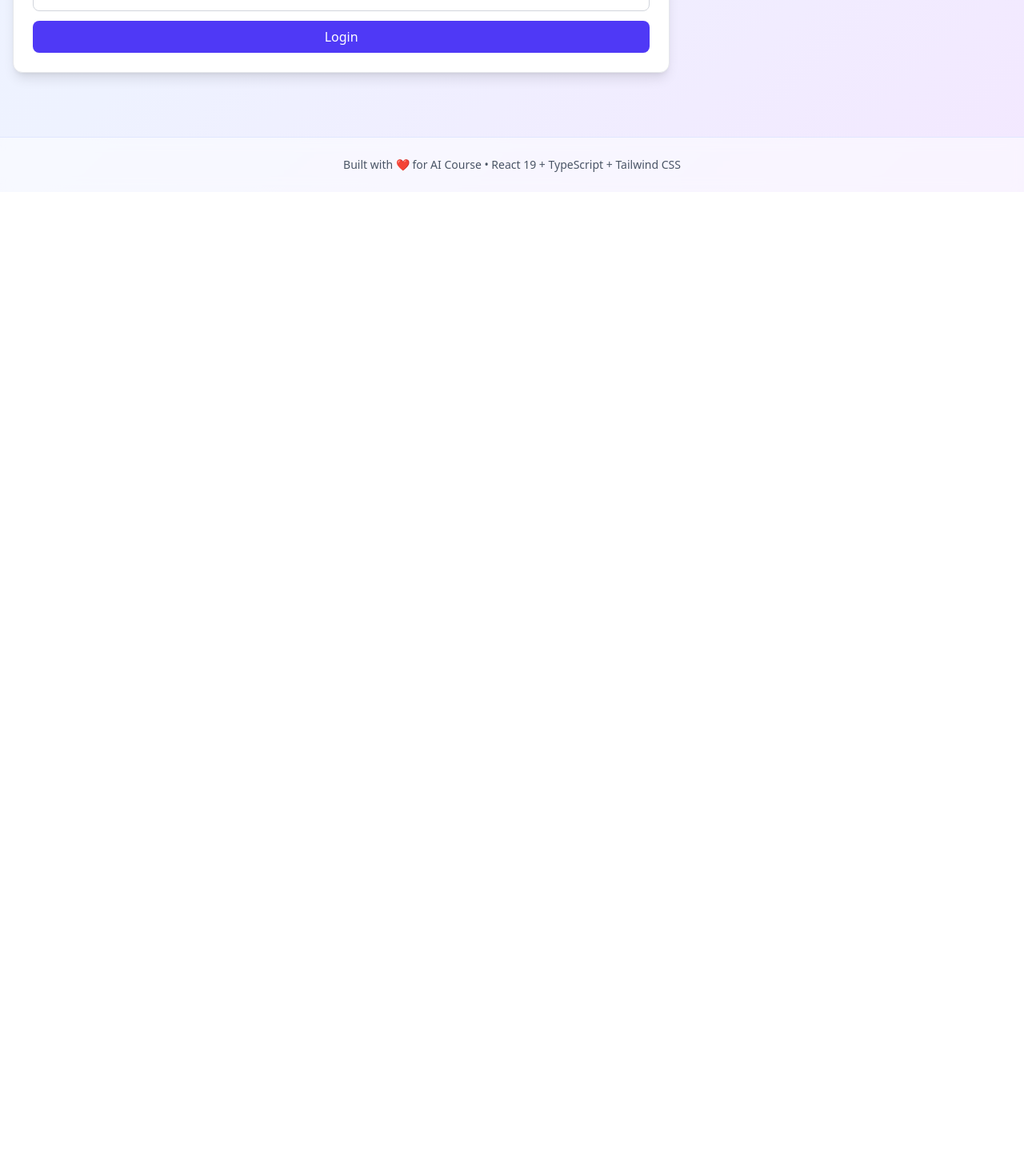
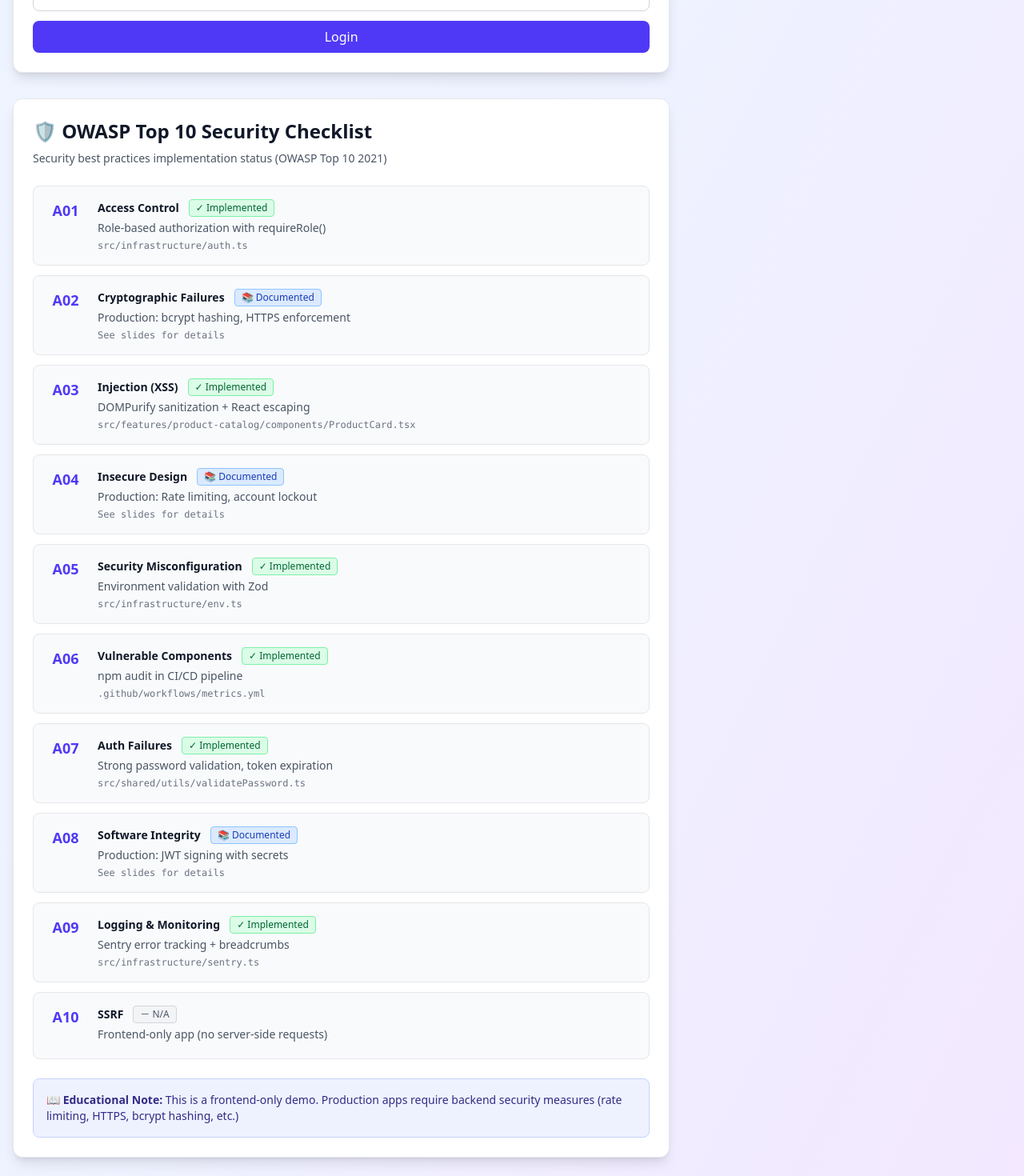
Before and after one commit to AntonioHellin/shopping-cart-qa, a React (Vite) app: page / in a window 1280 px wide. Shown: the part 1020-2490 px from the top of the page at 80% size. Before the commit the page ends 1260 px from the top, so only its background shows below. Built offline with nearby package versions, Linux system fonts and the light colour scheme; no server answers.

Commit message:
lesson 22 start: before docs as code

```diff
--- a/src/App.tsx
+++ b/src/App.tsx
@@ -2,6 +2,7 @@ import { useState } from 'react'
 import { ProductCatalog } from '@features/product-catalog/ProductCatalog'
 import { ShoppingCart } from '@features/shopping-cart/ShoppingCart'
 import { LoginDemo } from './features/auth/LoginDemo'
+import { SecurityChecklist } from './features/security/SecurityChecklist'
 import { PRODUCTS } from '@shared/data/products'
 import type { Product, CartItem } from '@shared/types'
 import * as Sentry from '@sentry/react'
@@ -86,6 +87,11 @@ function App() {
               </h2>
               <LoginDemo />
             </div>
+
+            {/* 🛡️ OWASP Top 10 Security Checklist */}
+            <div>
+              <SecurityChecklist />
+            </div>
           </div>
           <ShoppingCart items={cartItems} onRemoveItem={handleRemoveItem} />
         </div>
--- a/src/api/mockServer.ts
+++ /dev/null
@@ -1,17 +0,0 @@
-import express from 'express'
-
-export const app = express()
-app.use(express.json())
-
-const items: unknown[] = []
-
-app.post('/api/cart', (req, res) => {
-  items.push(req.body)
-  res.status(201).json({ ok: true, items })
-})
-
-app.get('/api/products/search', (req, res) => {
-  const query = String(req.query.q ?? '')
-  // Intentionally naive fixture for the security lesson.
-  res.json({ query, sql: `SELECT * FROM products WHERE name LIKE '%${query}%'` })
-})
--- /dev/null
+++ b/src/features/security/SecurityChecklist.tsx
@@ -0,0 +1,162 @@
+/**
+ * SecurityChecklist Component
+ *
+ * Displays OWASP Top 10 security implementation status
+ * Educational component to demonstrate security best practices
+ */
+
+export function SecurityChecklist() {
+  const DOCS_LOCATION = 'See slides for details'
+  const STATUS_IMPLEMENTED = 'implemented'
+  const STATUS_DOCUMENTED = 'documented'
+  const STATUS_NOT_APPLICABLE = 'not-applicable'
+
+  const securityItems = [
+    {
+      id: 'A01',
+      name: 'Access Control',
+      status: STATUS_IMPLEMENTED,
+      description: 'Role-based authorization with requireRole()',
+      location: 'src/infrastructure/auth.ts',
+    },
+    {
+      id: 'A02',
+      name: 'Cryptographic Failures',
+      status: STATUS_DOCUMENTED,
+      description: 'Production: bcrypt hashing, HTTPS enforcement',
+      location: DOCS_LOCATION,
+    },
+    {
+      id: 'A03',
+      name: 'Injection (XSS)',
+      status: STATUS_IMPLEMENTED,
+      description: 'DOMPurify sanitization + React escaping',
+      location: 'src/features/product-catalog/components/ProductCard.tsx',
+    },
+    {
+      id: 'A04',
+      name: 'Insecure Design',
+      status: STATUS_DOCUMENTED,
+      description: 'Production: Rate limiting, account lockout',
+      location: DOCS_LOCATION,
+    },
+    {
+      id: 'A05',
+      name: 'Security Misconfiguration',
+      status: STATUS_IMPLEMENTED,
+      description: 'Environment validation with Zod',
+      location: 'src/infrastructure/env.ts',
+    },
+    {
+      id: 'A06',
+      name: 'Vulnerable Components',
+      status: STATUS_IMPLEMENTED,
+      description: 'npm audit in CI/CD pipeline',
+      location: '.github/workflows/metrics.yml',
+    },
+    {
+      id: 'A07',
+      name: 'Auth Failures',
+      status: STATUS_IMPLEMENTED,
+      description: 'Strong password validation, token expiration',
+      location: 'src/shared/utils/validatePassword.ts',
+    },
+    {
+      id: 'A08',
+      name: 'Software Integrity',
+      status: STATUS_DOCUMENTED,
+      description: 'Production: JWT signing with secrets',
+      location: DOCS_LOCATION,
+    },
+    {
+      id: 'A09',
+      name: 'Logging & Monitoring',
+      status: STATUS_IMPLEMENTED,
+      description: 'Sentry error tracking + breadcrumbs',
+      location: 'src/infrastructure/sentry.ts',
+    },
+    {
+      id: 'A10',
+      name: 'SSRF',
+      status: STATUS_NOT_APPLICABLE,
+      description: 'Frontend-only app (no server-side requests)',
+      location: 'N/A',
+    },
+  ]
+
+  const getStatusBadge = (status: string) => {
+    switch (status) {
+      case STATUS_IMPLEMENTED:
+        return 'bg-green-100 text-green-800 border-green-300'
+      case STATUS_DOCUMENTED:
+        return 'bg-blue-100 text-blue-800 border-blue-300'
+      case STATUS_NOT_APPLICABLE:
+        return 'bg-gray-100 text-gray-600 border-gray-300'
+      default:
+        return 'bg-red-100 text-red-800 border-red-300'
+    }
+  }
+
+  const getStatusLabel = (status: string) => {
+    switch (status) {
+      case STATUS_IMPLEMENTED:
+        return '✓ Implemented'
+      case STATUS_DOCUMENTED:
+        return '📚 Documented'
+      case STATUS_NOT_APPLICABLE:
+        return '－ N/A'
+      default:
+        return '⚠ Missing'
+    }
+  }
+
+  return (
+    <div className="bg-white p-6 rounded-xl shadow-lg border border-gray-200">
+      <div className="mb-6">
+        <h3 className="text-2xl font-bold text-gray-900 mb-2">
+          🛡️ OWASP Top 10 Security Checklist
+        </h3>
+        <p className="text-sm text-gray-600">
+          Security best practices implementation status (OWASP Top 10 2021)
+        </p>
+      </div>
+
+      <div className="space-y-3">
+        {securityItems.map(item => (
+          <div
+            key={item.id}
+            className="flex items-start gap-4 p-4 bg-gray-50 rounded-lg border border-gray-200 hover:bg-gray-100 transition-colors"
+          >
+            <div className="flex-shrink-0 w-12 text-center">
+              <span className="text-lg font-bold text-indigo-600">{item.id}</span>
+            </div>
+
+            <div className="flex-1 min-w-0">
+              <div className="flex items-center gap-3 mb-1">
+                <h4 className="text-sm font-semibold text-gray-900">{item.name}</h4>
+                <span
+                  className={`px-2 py-0.5 text-xs font-medium rounded border ${getStatusBadge(item.status)}`}
+                >
+                  {getStatusLabel(item.status)}
+                </span>
+              </div>
+
+              <p className="text-sm text-gray-600 mb-1">{item.description}</p>
+
+              {item.location !== 'N/A' && (
+                <p className="text-xs text-gray-500 font-mono">{item.location}</p>
+              )}
+            </div>
+          </div>
+        ))}
+      </div>
+
+      <div className="mt-6 p-4 bg-indigo-50 rounded-lg border border-indigo-200">
+        <p className="text-sm text-indigo-900">
+          <span className="font-semibold">📖 Educational Note:</span> This is a frontend-only demo.
+          Production apps require backend security measures (rate limiting, HTTPS, bcrypt hashing, etc.)
+        </p>
+      </div>
+    </div>
+  )
+}
```
Also changed, not shown: src/shared/utils/validatePassword.ts (added, +136 -0 lines), 2 other files (tests, documents, lock files or other folders).
